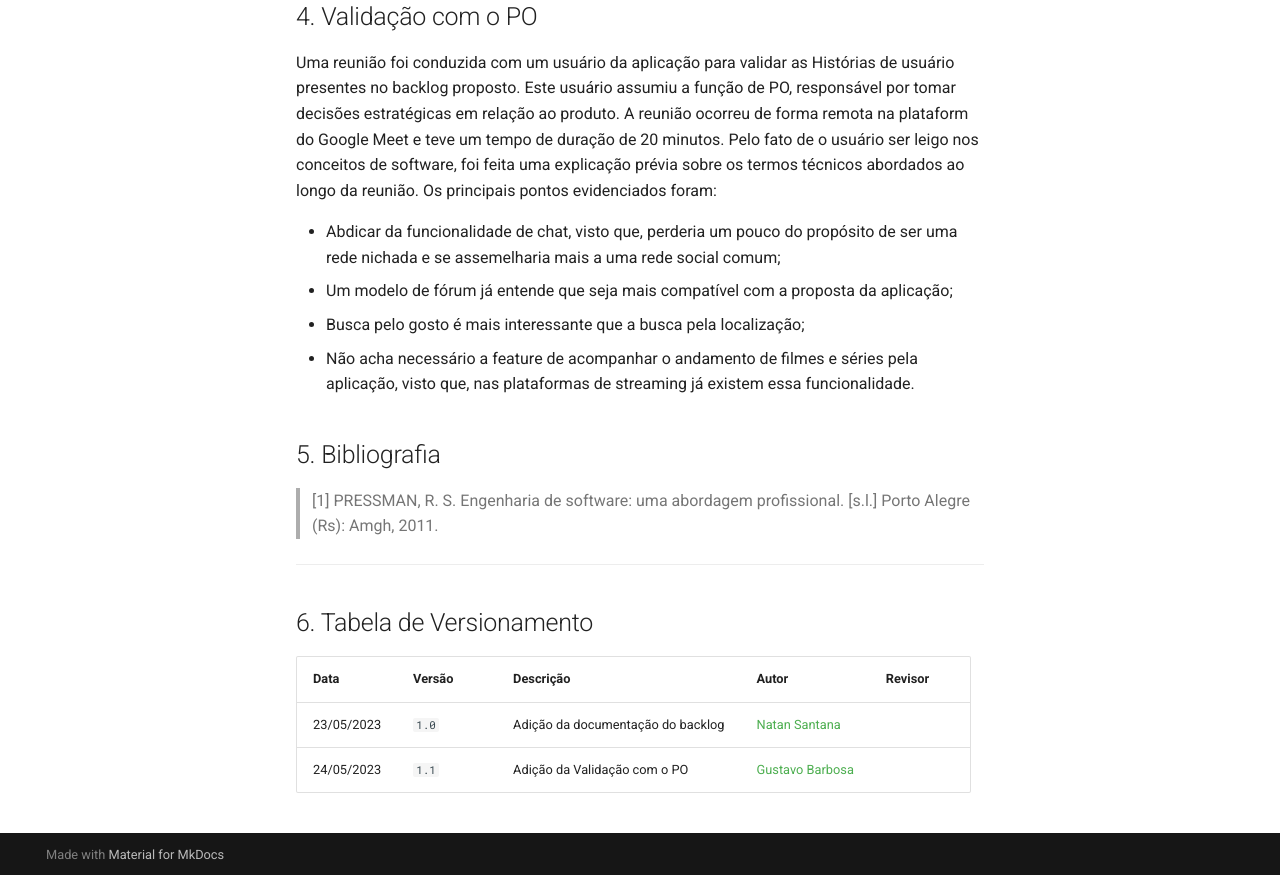
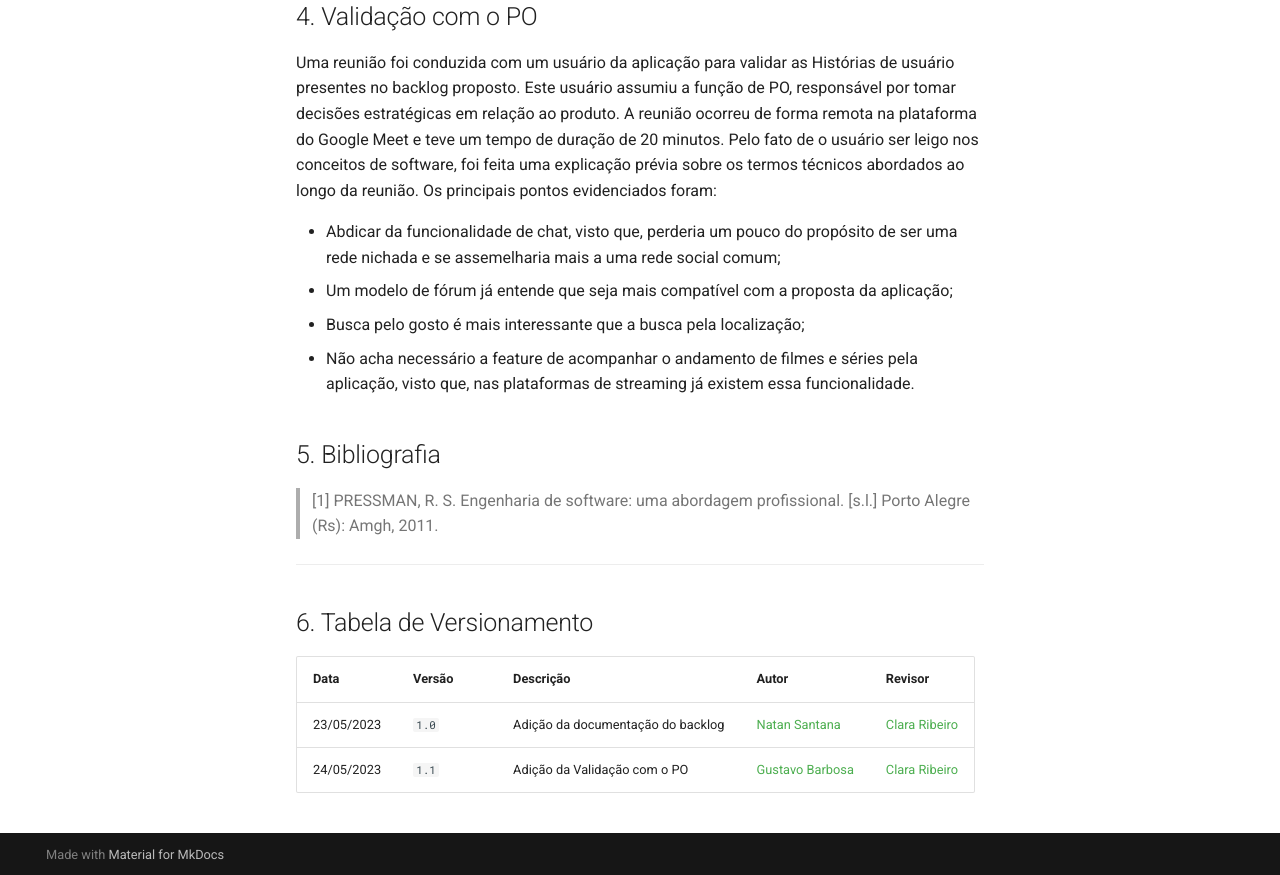
Before and after one commit to Requisitos-de-Software/2023.1-Letterboxd, an MkDocs documentation site: the page built from docs/Modelagem/Metodologias Ageis/backlog.md, in a window 1280 px wide and 1400 px high, scrolled down 3239 px. Shown: the part 522-1397 px from the top of the window. Built offline with MkDocs 1.6.1 and Material for MkDocs 9.7.7, drawn with Linux system fonts in a browser that asks for light colours.

```diff
--- a/docs/Modelagem/Metodologias Ageis/backlog.md
+++ b/docs/Modelagem/Metodologias Ageis/backlog.md
@@ -92,7 +92,7 @@
 
 ## 4. Validação com o PO
 
-Uma reunião foi conduzida com um usuário da aplicação para validar as Histórias de usuário presentes no backlog proposto. Este usuário assumiu a função de PO, responsável por tomar decisões estratégicas em relação ao produto. A reunião ocorreu de forma remota na plataform do Google Meet e teve um tempo de duração de 20 minutos. Pelo fato de o usuário ser leigo nos conceitos de software, foi feita uma explicação prévia sobre os termos técnicos abordados ao longo da reunião.
+Uma reunião foi conduzida com um usuário da aplicação para validar as Histórias de usuário presentes no backlog proposto. Este usuário assumiu a função de PO, responsável por tomar decisões estratégicas em relação ao produto. A reunião ocorreu de forma remota na plataforma do Google Meet e teve um tempo de duração de 20 minutos. Pelo fato de o usuário ser leigo nos conceitos de software, foi feita uma explicação prévia sobre os termos técnicos abordados ao longo da reunião.
 Os principais pontos evidenciados foram:
 
 - Abdicar da funcionalidade de chat, visto que, perderia um pouco do propósito de ser uma rede nichada e se assemelharia mais a uma rede social comum;
@@ -108,7 +108,7 @@
 
 ## 6. Tabela de Versionamento
 
-| Data       | Versão | Descrição                         | Autor                                          | Revisor |
-| ---------- | ------ | --------------------------------- | ---------------------------------------------- | ------- |
-| 23/05/2023 | `1.0`  | Adição da documentação do backlog | [Natan Santana](https://github.com/Neitan2001) |         |
-| 24/05/2023 | `1.1`  | Adição da Validação com o PO      | [Gustavo Barbosa](https://github.com/brbsg)    |         |
+| Data       | Versão | Descrição                         | Autor                                          | Revisor                                           |
+| ---------- | ------ | --------------------------------- | ---------------------------------------------- | ------------------------------------------------- |
+| 23/05/2023 | `1.0`  | Adição da documentação do backlog | [Natan Santana](https://github.com/Neitan2001) | [Clara Ribeiro](https://github.com/clara-ribeiro) |
+| 24/05/2023 | `1.1`  | Adição da Validação com o PO      | [Gustavo Barbosa](https://github.com/brbsg)    | [Clara Ribeiro](https://github.com/clara-ribeiro) |
```
